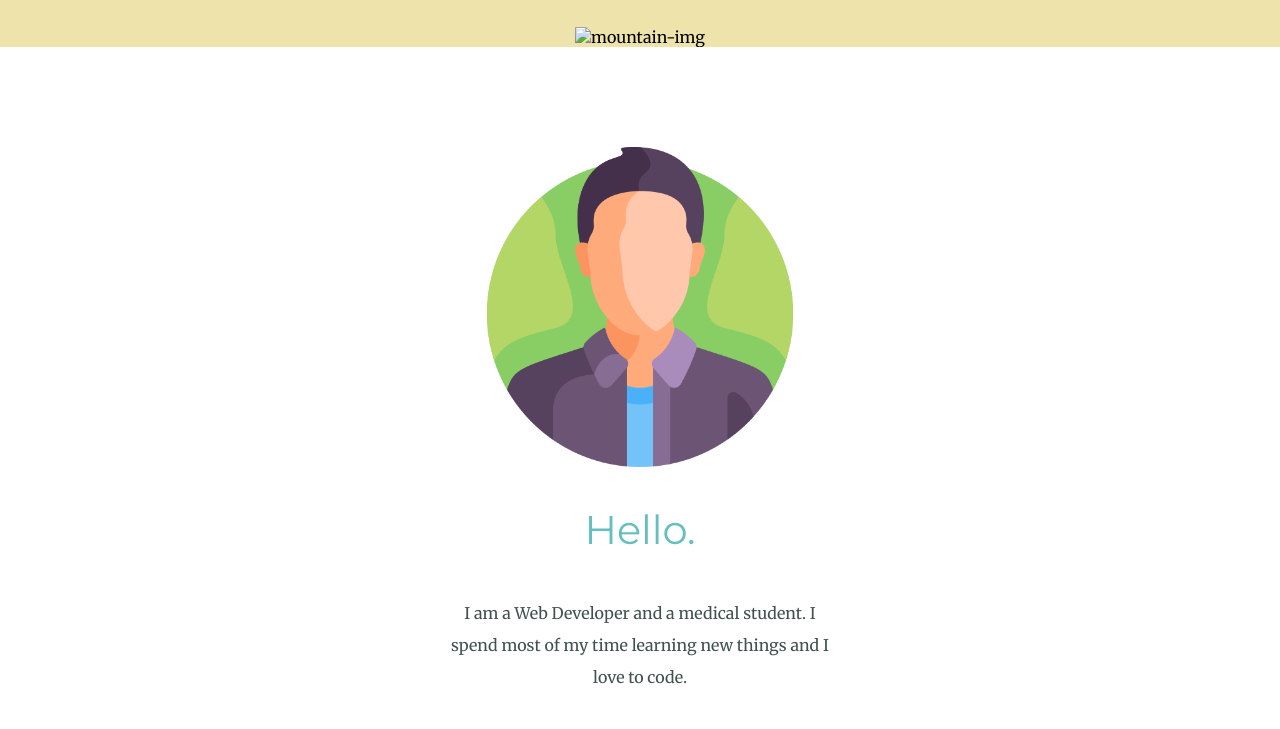
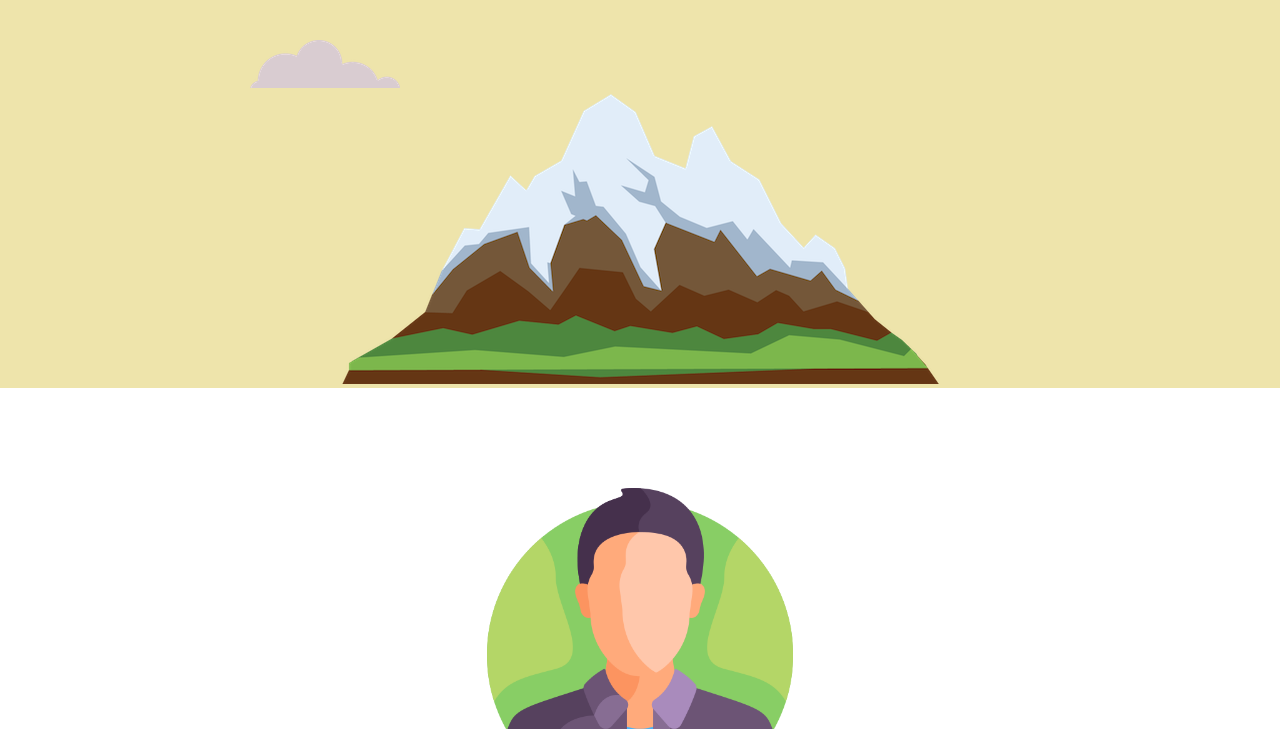
Before and after one commit to emmanuelkorir/emmanuelkorir.github.io, a plain HTML site: page index.html in a window 1280 px wide. Shown: the part 428-1157 px from the top of the page. Drawn offline with Linux system fonts and the light colour scheme; files that its build step writes are made by us from their sources.

Commit message:
Update index.html

```diff
--- a/index.html
+++ b/index.html
@@ -16,8 +16,8 @@
         <img class="top-cloud" src="cloud.png" alt="cloud-img">
         <h1>I am Emmanuel.</h1>
         <h2>a web <span class="dev">dev</span>eloper</h2>
-        <img class="bottom-cloud" src="images/cloud.png" alt="cloud-img">
-        <img src="images/mountain.png" alt="mountain-img">
+        <img class="bottom-cloud" src="cloud.png" alt="cloud-img">
+        <img src="mountain.png" alt="mountain-img">
     </div>
     <div class="middle-container">
         <div class="profile">
```
